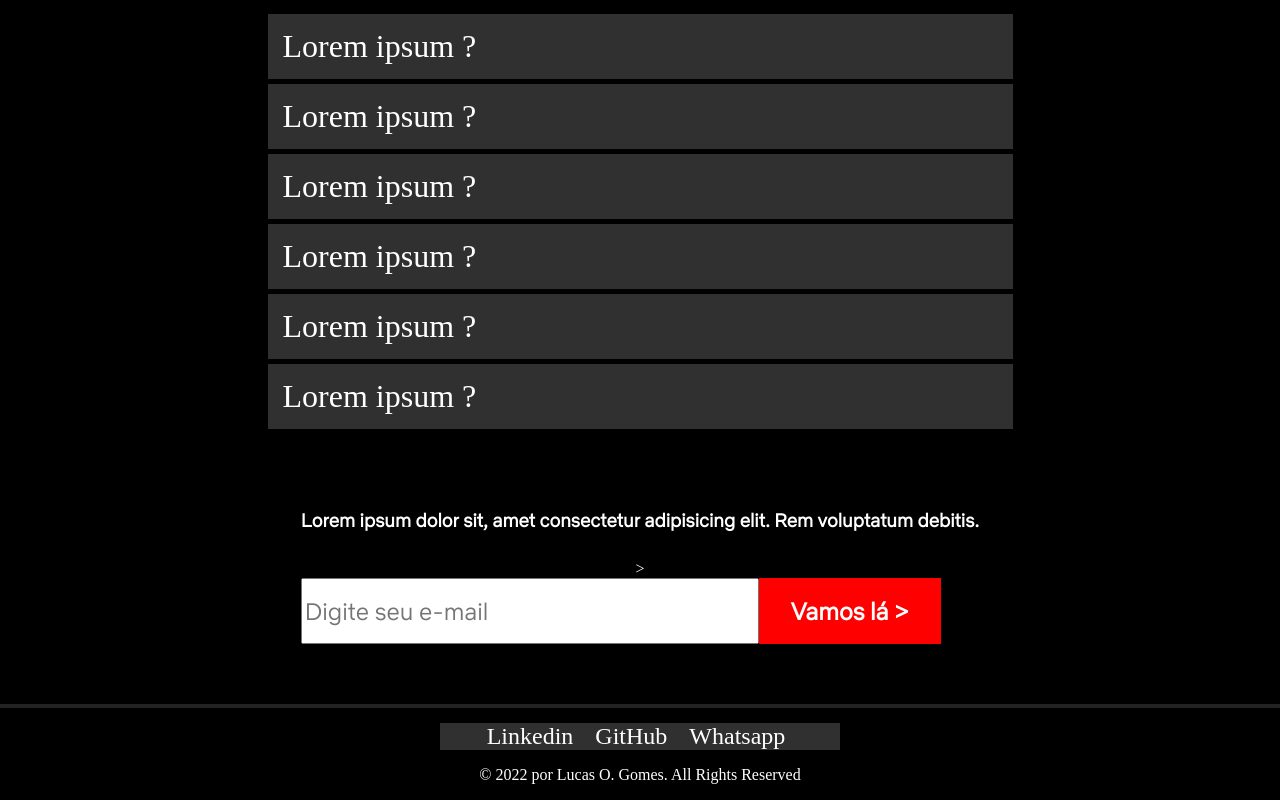
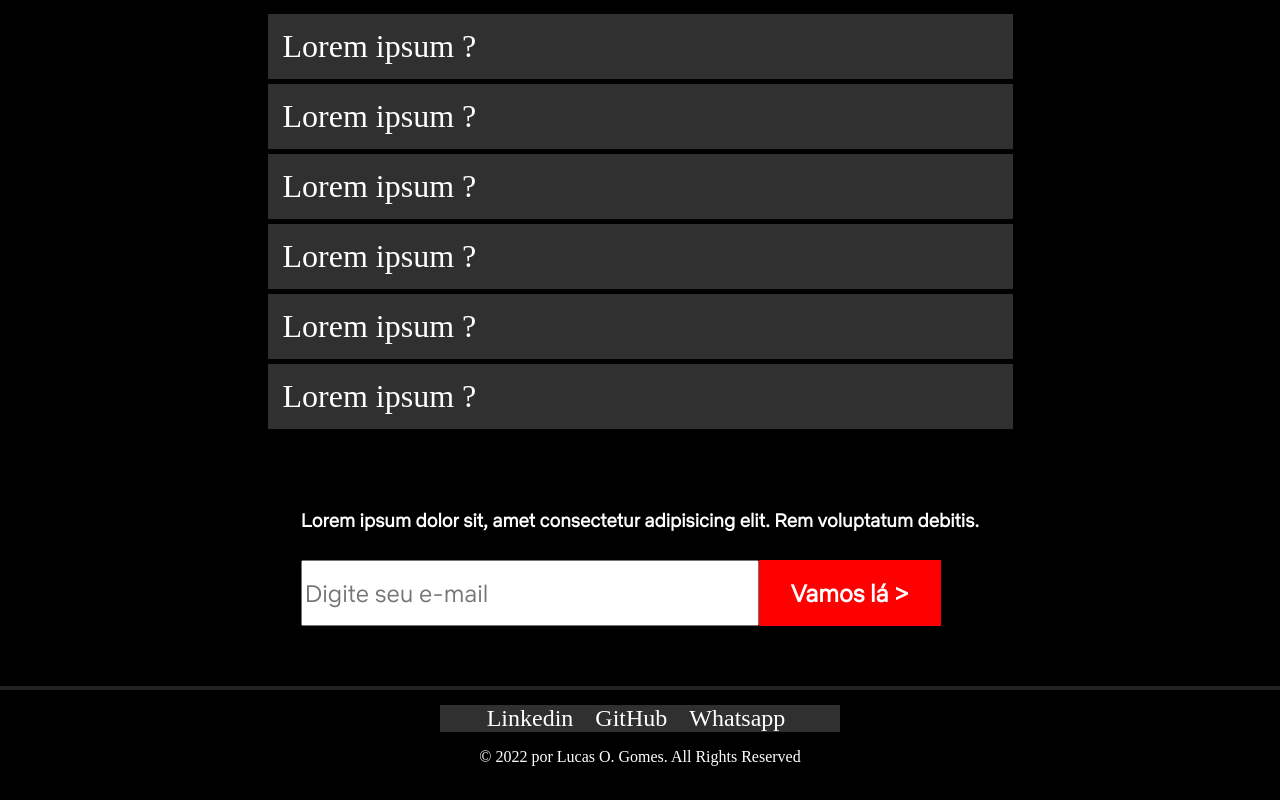
Before and after one commit to lucasccgomes/ccflix, a plain HTML site: page index.html in a window 1280 px wide. Shown: the part 2657-3457 px from the top of the page. Drawn offline with Linux system fonts and the light colour scheme; files whose address does not match are found by name.

Commit message:
Update 7.5
Correção de tag form

```diff
--- a/index.html
+++ b/index.html
@@ -206,7 +206,7 @@
         <div class="pronto-p-assistir">
             <div class="vamos-la">
                 <h3>Lorem ipsum dolor sit, amet consectetur adipisicing elit. Rem voluptatum debitis.</h3>
-                <form method="get" action="index.html">>
+                <form method="get" action="index.html">
                     <div class="email">
                         <label for="email"></label>
                         <input type="email" id="email" name="email_usuario" placeholder="Digite seu e-mail">
```
